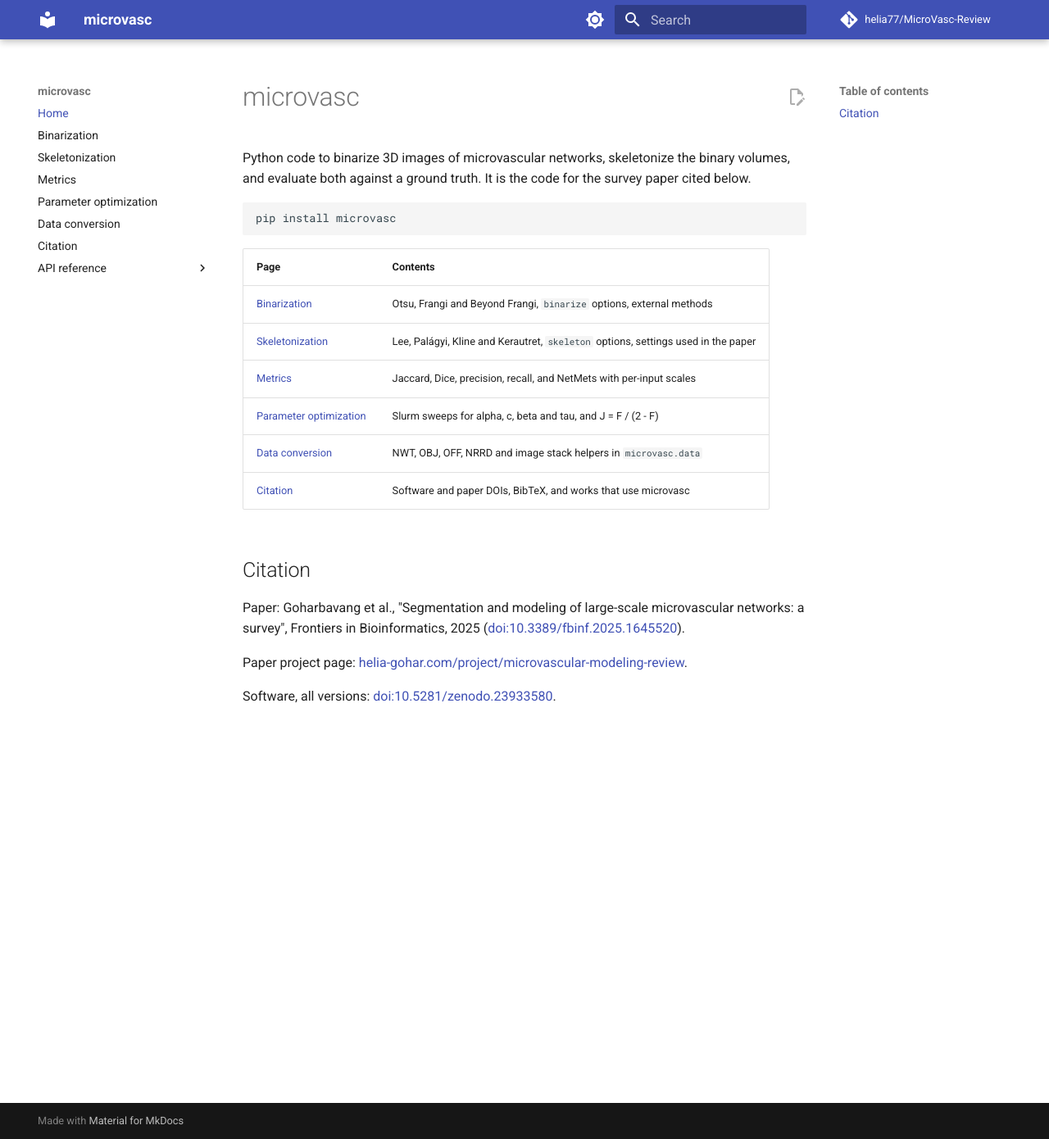
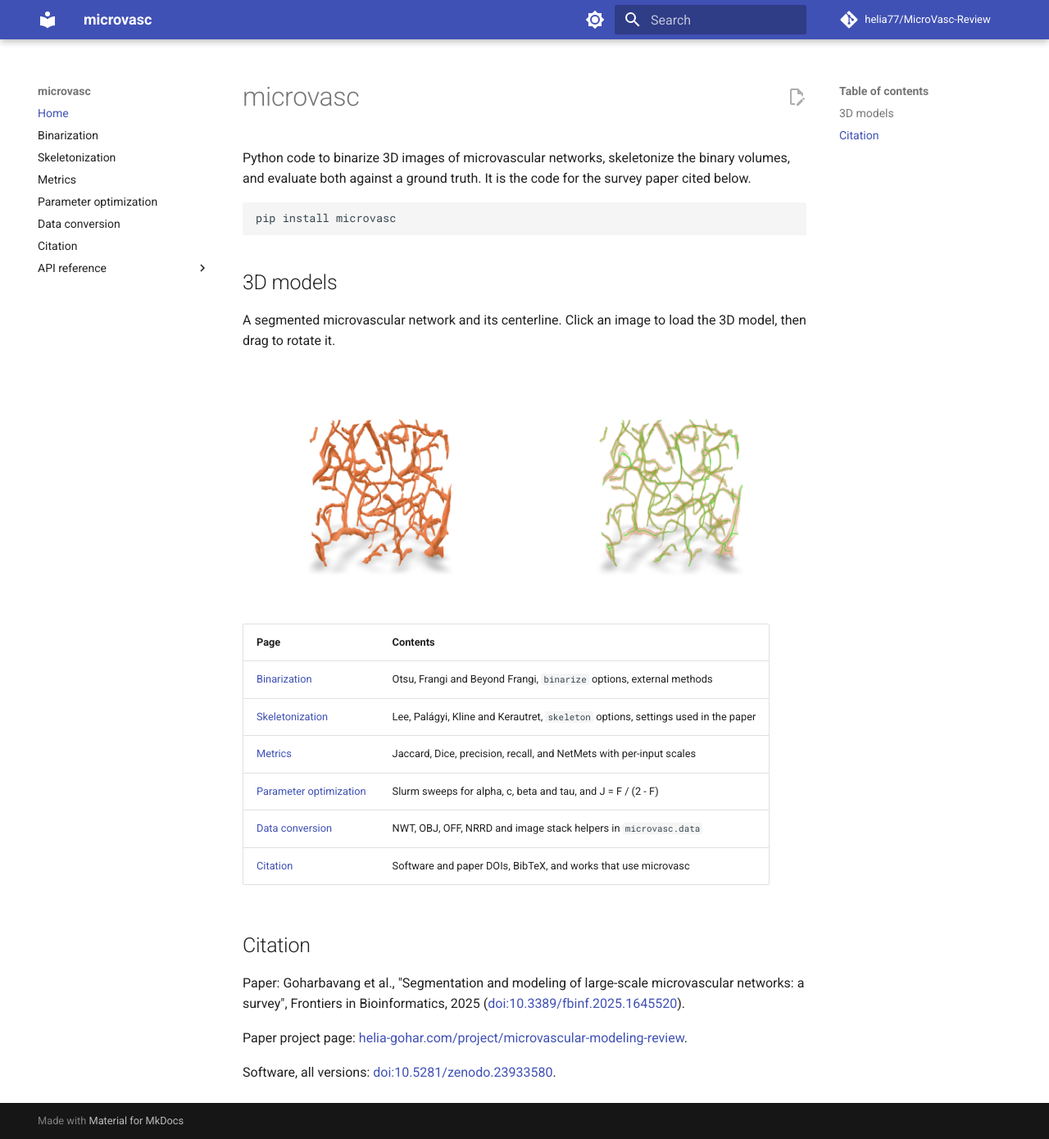
Before and after one commit to helia77/MicroVasc-Review, an MkDocs documentation site: the page built from docs/index.md, in a window 1280 px wide and 1390 px high. Shown: the whole window at 82% size. Built offline with MkDocs 1.6.1 and Material for MkDocs 9.7.7, drawn with Linux system fonts in a browser that asks for light colours; comment, search, counter and statistics services are not loaded.

Commit message:
[add] Add 3D viewers to the docs home page

````diff
--- a/docs/index.md
+++ b/docs/index.md
@@ -6,6 +6,24 @@ evaluate both against a ground truth. It is the code for the survey paper cited
 ```bash
 pip install microvasc
 ```
+
+## 3D models
+
+A segmented microvascular network and its centerline. Click an image to load the 3D model, then
+drag to rotate it.
+
+<div style="display: flex; flex-wrap: wrap; gap: 1rem">
+<model-viewer src="https://www.helia-gohar.com/data/mesh/ground_segmentation.glb" alt="3D model of a segmented microvascular network" reveal="manual" camera-controls shadow-intensity="1" scale="-1 1 -1" style="display: block; flex: 1 1 280px; height: 300px">
+<button slot="poster" type="button" aria-label="Load the 3D model of the segmented network" style="display: block; width: 100%; height: 100%; padding: 0; border: 0; background: none; cursor: pointer">
+<img src="images/home-segmentation.webp" alt="Segmented microvascular network" width="360" height="300" style="width: 100%; height: 100%; object-fit: contain">
+</button>
+</model-viewer>
+<model-viewer src="https://www.helia-gohar.com/data/mesh/ground_centerline.glb" alt="3D model of a microvascular network centerline" reveal="manual" camera-controls shadow-intensity="1" scale="-1 1 -1" style="display: block; flex: 1 1 280px; height: 300px">
+<button slot="poster" type="button" aria-label="Load the 3D model of the centerline" style="display: block; width: 100%; height: 100%; padding: 0; border: 0; background: none; cursor: pointer">
+<img src="images/home-centerline.webp" alt="Centerline of the microvascular network" width="360" height="300" style="width: 100%; height: 100%; object-fit: contain">
+</button>
+</model-viewer>
+</div>
 
 | Page | Contents |
 |---|---|
--- a/docs/javascripts/viewer.js
+++ b/docs/javascripts/viewer.js
@@ -1,10 +1,18 @@
-// 3D viewers on the Binarization and Skeletonization pages.
-// model-viewer is loaded only on pages that have a <model-viewer> element.
+// 3D viewers (<model-viewer> elements) in the docs pages.
+// model-viewer is loaded only on pages that have a viewer. A viewer with reveal="manual" shows
+// its poster, and the script and the mesh are downloaded only when the viewer is clicked.
 
 const MODEL_VIEWER_URL =
   "https://cdn.jsdelivr.net/npm/@google/model-viewer@4.4.0/dist/model-viewer.min.js";
 
-const VIEWER_IDS = ["viewer-segmentation", "viewer-centerline"];
+let modelViewerReady = null;
+
+function loadModelViewer() {
+  modelViewerReady ??= import(MODEL_VIEWER_URL).then(() =>
+    customElements.whenDefined("model-viewer")
+  );
+  return modelViewerReady;
+}
 
 // the same look as the paper's project page
 function setColor(viewer) {
@@ -15,13 +23,20 @@ function setColor(viewer) {
   material.pbrMetallicRoughness.setRoughnessFactor(1);
 }
 
-if (document.querySelector("model-viewer")) {
-  for (const id of VIEWER_IDS) {
-    const viewer = document.getElementById(id);
-    if (!viewer) continue;
-    viewer.addEventListener("load", () => setColor(viewer));
-    // in case the model finished loading before the listener was added
-    if (viewer.loaded) setColor(viewer);
+const viewers = document.querySelectorAll("model-viewer");
+
+for (const viewer of viewers) {
+  viewer.addEventListener("load", () => setColor(viewer));
+  // in case the model finished loading before the listener was added
+  if (viewer.loaded) setColor(viewer);
+
+  if (viewer.getAttribute("reveal") === "manual") {
+    viewer.addEventListener(
+      "click",
+      () => loadModelViewer().then(() => viewer.dismissPoster()),
+      { once: true }
+    );
+  } else {
+    loadModelViewer();
   }
-  import(MODEL_VIEWER_URL);
 }
````
Also changed, not shown: docs/images/home-centerline.webp (added), docs/images/home-segmentation.webp (added).
